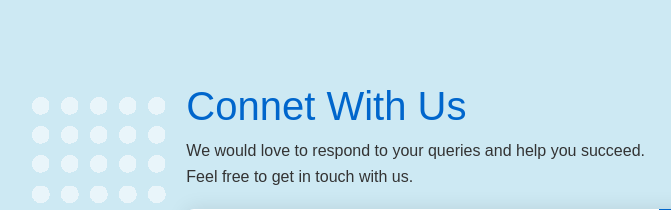
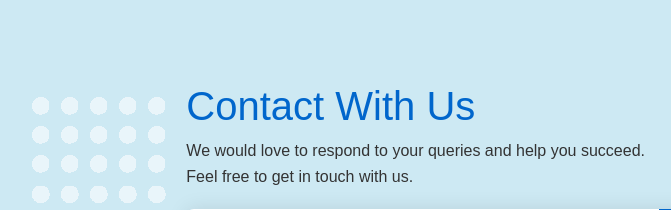
Before and after one commit to pouriamrt/Pet_eHospital_FullStackApp, a Flask app: page /contact in a window 1280 px wide. Shown: the part 84-294 px from the top of the page, without its empty margins (58-729 px from the left). Run offline with Flask 3, Linux system fonts and the light colour scheme; the visitor is signed in with stand-in values (Sample User, id 1); some libraries are stand-ins or nearby versions; some web fonts are replaced.

Commit message:
Contact typo changed

```diff
--- a/app/templates/Contact.html
+++ b/app/templates/Contact.html
@@ -3,7 +3,7 @@
 {% block content %}
     <link href="/static/styles_contact.css" rel="stylesheet" />
     <div class = "container">
-        <h1>Connet With Us</h1>
+        <h1>Contact With Us</h1>
         <p>We would love to respond to your queries and help you succeed.<br> Feel free to get in touch with us.</p>
         <div class = "contact-box">
             <div class = "contact-left">
```
